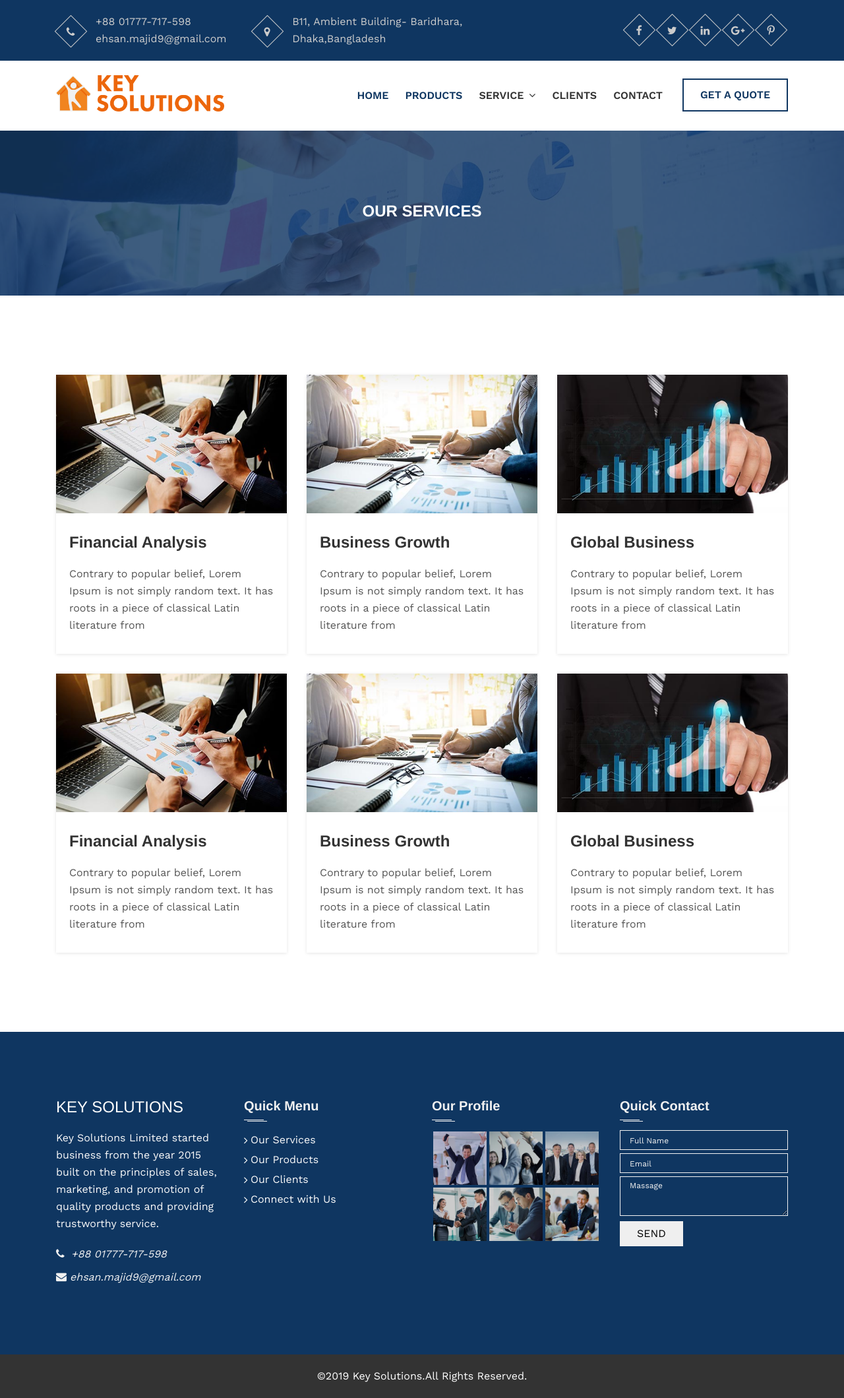
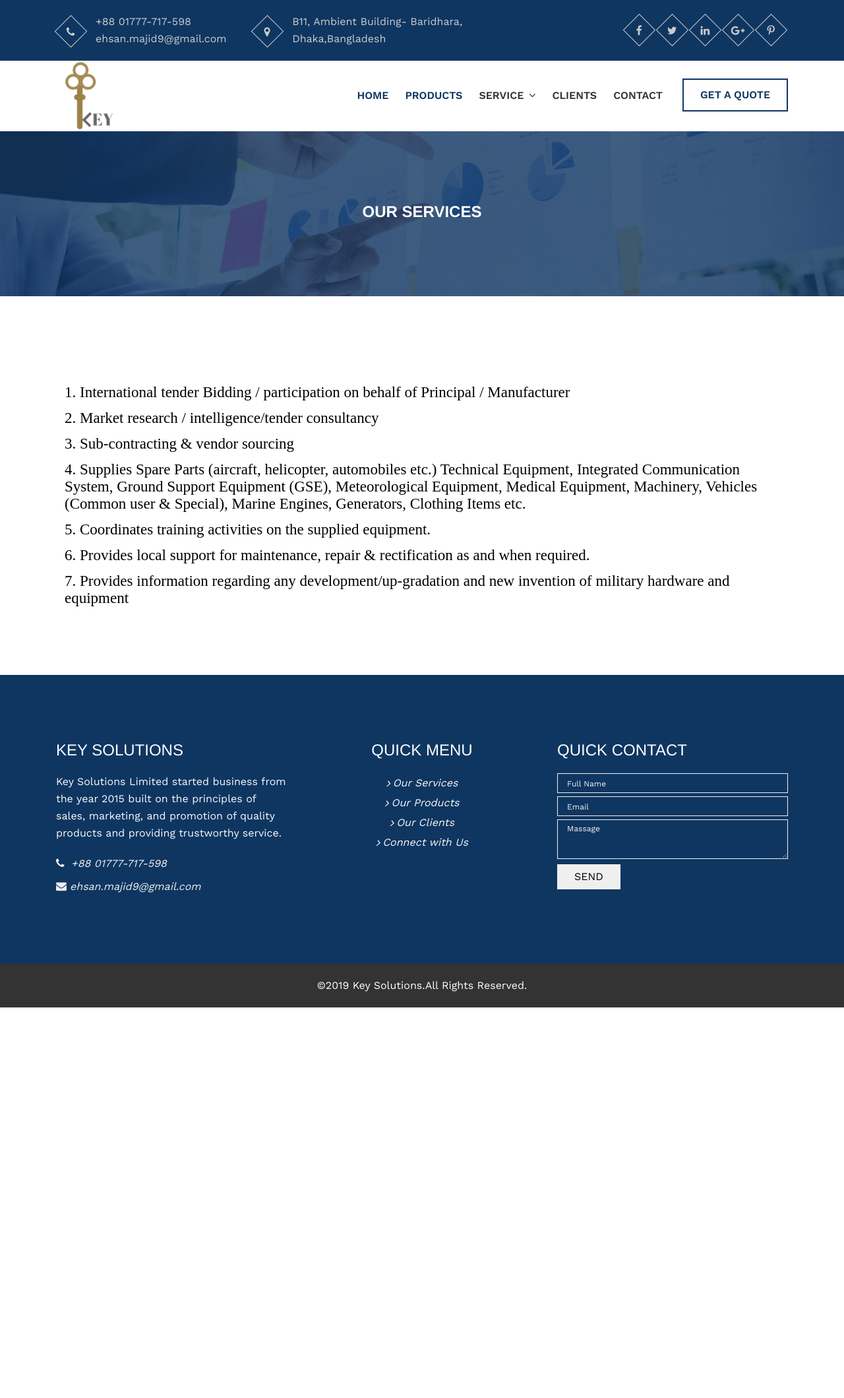
Before and after one commit to eshansolution/eshansolution.github.io, a PHP site: page /service.html in a window 1280 px wide. Shown: the whole page at 66% size. After the commit the page ends 1527 px from the top, so only its background shows below. Run offline with PHP 8.4, Linux system fonts and the light colour scheme; some libraries are stand-ins or nearby versions; some web fonts are replaced.

Commit message:
first modified

```diff
--- a/assets/css/styles.css
+++ b/assets/css/styles.css
@@ -59,6 +59,7 @@
     max-width: 100%;
     height: auto
 }
+
 .fix {
     overflow: hidden
 }
@@ -258,7 +259,11 @@
     -moz-transform: rotate(-45deg);
 }
 .logo {
-    padding: 22px 0;
+
+}
+.logo img{
+    max-width: 42%;
+    height: auto;
 }
 .mainmenu ul {
     -webkit-box-pack: end;
@@ -442,12 +447,21 @@
 }
 .slide-inner1 {
     background: url(../images/slider/1.jpg);
+    background-position: center;
+    background-repeat: no-repeat;
+    background-size: cover;
 }
 .slide-inner2 {
     background: url(../images/slider/2.jpg);
+    background-position: center;
+    background-repeat: no-repeat;
+    background-size: cover;
 }
 .slide-inner3 {
     background: url(../images/slider/3.jpg);
+    background-position: center;
+    background-repeat: no-repeat;
+    background-size: cover;
 }
 .slider-content h2 {
     font-size: 45px;
@@ -1821,3 +1835,11 @@
 .client-text{
     color: #fff;
 }
+
+.service-text p{
+    margin: 13px;
+    font-size: 23px;
+    color: black;
+    font-style: unset;
+    font-family: -webkit-body;
+}
--- a/service.html
+++ b/service.html
@@ -1,4 +1,3 @@
-
 <!doctype html>
 <html class="no-js" lang="html">
 
@@ -72,7 +71,7 @@
                 <div class="row">
                     <div class="col-lg-3 col-md-8 col-sm-7 col-10">
                         <div class="logo">
-                                <a href="http://localhost:8080/wordpress">
+                            <a href="index.html">
                                 <img src="assets/images/logo.png" alt="">
                             </a>
                         </div>
@@ -163,77 +162,52 @@
     <!-- service-area start -->
     <div class="service-area ">
         <div class="container ">
-            <div class="row ">
-                <div class="col-lg-4 col-sm-6 col-12 ">
-                    <div class="service-wrap ">
-                        <div class="service-img ">
-                            <img src="assets/images/service/1.jpg " alt=" ">
+            <div class="row">
+                <div class="col-12 ">
+                    <div class="service-text">
+                            <ul>
+                                    <li>
+                                        <div class="inline">
+                                                <p><span>1. </span> International tender Bidding / participation on behalf of Principal / Manufacturer</p>
                                         </div>
-                        <div class="service-content ">
-                            <h3><a href="service-details.html ">Financial Analysis</a></h3>
-                            <span class="flaticon-graphic "></span>
-                            <p>Contrary to popular belief, Lorem Ipsum is not simply random text. It has roots in a piece of classical Latin literature from</p>
-                        </div>
-                    </div>
-                </div>
-                <div class="col-lg-4 col-sm-6 col-12 ">
-                    <div class="service-wrap ">
-                        <div class="service-img ">
-                            <img src="assets/images/service/2.jpg " alt=" ">
-                        </div>
-                        <div class="service-content ">
-                            <h3><a href="service-details.html ">Business Growth</a></h3>
-                            <span class="flaticon-money-5 "></span>
-                            <p>Contrary to popular belief, Lorem Ipsum is not simply random text. It has roots in a piece of classical Latin literature from</p>
-                        </div>
-                    </div>
-                </div>
-                <div class="col-lg-4 col-sm-6 col-12 ">
-                    <div class="service-wrap ">
-                        <div class="service-img ">
-                            <img src="assets/images/service/3.jpg " alt=" ">
-                        </div>
-                        <div class="service-content ">
-                            <h3><a href="service-details.html ">Global Business</a></h3>
-                            <span class="flaticon-business "></span>
-                            <p>Contrary to popular belief, Lorem Ipsum is not simply random text. It has roots in a piece of classical Latin literature from</p>
-                        </div>
-                    </div>
-                </div>
-                <div class="col-lg-4 col-sm-6 col-12 ">
-                    <div class="service-wrap ">
-                        <div class="service-img ">
-                            <img src="assets/images/service/1.jpg " alt=" ">
-                        </div>
-                        <div class="service-content ">
-                            <h3><a href="service-details.html ">Financial Analysis</a></h3>
-                            <span class="flaticon-graphic "></span>
-                            <p>Contrary to popular belief, Lorem Ipsum is not simply random text. It has roots in a piece of classical Latin literature from</p>
-                        </div>
-                    </div>
-                </div>
-                <div class="col-lg-4 col-sm-6 col-12 ">
-                    <div class="service-wrap ">
-                        <div class="service-img ">
-                            <img src="assets/images/service/2.jpg " alt=" ">
-                        </div>
-                        <div class="service-content ">
-                            <h3><a href="service-details.html ">Business Growth</a></h3>
-                            <span class="flaticon-money-5 "></span>
-                            <p>Contrary to popular belief, Lorem Ipsum is not simply random text. It has roots in a piece of classical Latin literature from</p>
-                        </div>
-                    </div>
-                </div>
-                <div class="col-lg-4 col-sm-6 col-12 ">
-                    <div class="service-wrap ">
-                        <div class="service-img ">
-                            <img src="assets/images/service/3.jpg " alt=" ">
-                        </div>
-                        <div class="service-content ">
-                            <h3><a href="service-details.html ">Global Business</a></h3>
-                            <span class="flaticon-business "></span>
-                            <p>Contrary to popular belief, Lorem Ipsum is not simply random text. It has roots in a piece of classical Latin literature from</p>
-                        </div>
+                                    </li>
+                                    <li>
+                                       <p>
+                                        <span>2.</span>
+                                        Market research / intelligence/tender consultancy</p>
+
+                                    </li>
+                                    <li>
+                                        <p>
+                                        <span>3.</span>
+                                        Sub-contracting & vendor sourcing</p>
+                                    </li>
+                                    <li>
+                                        <p>
+                                        <span>4.</span>
+                                        Supplies Spare Parts (aircraft, helicopter, automobiles etc.) Technical Equipment,
+                                            Integrated Communication System, Ground Support Equipment (GSE), Meteorological
+                                            Equipment, Medical Equipment, Machinery, Vehicles (Common user & Special), Marine
+                                            Engines, Generators, Clothing Items etc.</p>
+
+                                    </li>
+                                    <li>
+                                        <p>
+                                        <span>5.</span>
+                                        Coordinates training activities on the supplied equipment.</p>
+                                    </li>
+                                    <li>
+                                        <p>
+                                        <span>6.</span>
+                                        Provides local support for maintenance, repair & rectification as and when required.</p>
+                                    </li>
+                                    <li>
+                                        <p>
+                                        <span>7.</span>
+                                        Provides information regarding any development/up-gradation and new invention of
+                                        military hardware and equipment</p>
+                                    </li>
+                                </ul>
                     </div>
                 </div>
             </div>
@@ -246,11 +220,12 @@
         <div class=" footer-top ">
             <div class=" container ">
                 <div class=" row ">
-                        <div class=" col-lg-3 col-sm-6 col-12 ">
+                    <div class=" col-lg-4 col-sm-8 col-12 ">
                         <div class=" footer-widget footer-logo ">
                             <h1>Key Solutions</h1>
                             <p>
-                                    Key Solutions Limited started business from the year 2015 built on the principles of sales, marketing, and promotion of quality products and providing trustworthy service.
+                                Key Solutions Limited started business from the year 2015 built on the principles of
+                                sales, marketing, and promotion of quality products and providing trustworthy service.
                             </p>
                             <ul>
                                 <li><i class=" fa fa-phone "></i> +88 01777-717-598</li>
@@ -258,18 +233,20 @@
                             </ul>
                         </div>
                     </div>
-                        <div class=" col-lg-3 col-sm-6 col-12 ">
-                            <div class=" footer-widget footer-menu ">
-                            <h2>Quick Menu</h2>
+                    <div class=" col-lg-4 col-sm-8 col-12">
+                        <div class=" footer-widget footer-menu footer-logo text-center ">
+                            <h1>Quick Menu</h1>
+                            <div class="text-center">
                                 <ul>
-                                <li><a href=" service.html">Our Services</a></li>
+                                    <li><a href="service.html">Our Services</a></li>
                                     <li><a href="products.html">Our Products</a></li>
                                     <li><a href="clients.html">Our Clients</a></li>
                                     <li><a href="contact.html">Connect with Us</a></li>
                                 </ul>
                             </div>
                         </div>
-                    <div class=" col-lg-3 col-sm-6 col-12 ">
+                    </div>
+                    <!-- <div class=" col-lg-3 col-sm-6 col-12 ">
                         <div class=" footer-widget instagram-wrap ">
                             <h2>Our Profile</h2>
                             <ul>
@@ -281,10 +258,10 @@
                                 <li><a href=" # "><img src=" assets/images/instagram/6.jpg " alt=" "></a></li>
                             </ul>
                         </div>
-                    </div>
-                    <div class=" col-lg-3 col-sm-6 col-12 ">
-                        <div class=" footer-widget quick-contact ">
-                            <h2>Quick Contact</h2>
+                    </div> -->
+                    <div class=" col-lg-4 col-sm-8 col-12 ">
+                        <div class=" footer-widget quick-contact footer-logo ">
+                            <h1>Quick Contact</h1>
                             <form action=" # ">
                                 <input type=" text " placeholder=" Full Name ">
                                 <input type=" email " placeholder=" Email ">
@@ -327,13 +304,13 @@
     <script src="assets/js/jquery.nicescroll.min.js"></script>
     <!-- nice scroll -->
     <script>
-        $(document).ready(function() {
+        $(document).ready(function () {
             var nice = $("html").niceScroll();  // The document page (body)
-            $("#div1").html($("#div1").html()+' '+nice.version);
-            $("#boxscroll").niceScroll({cursorborder:"",cursorcolor:"#00F",boxzoom:true}); // First scrollable DIV
-            $("#boxscroll2").niceScroll("#contentscroll2",{cursorcolor:"#F00",cursoropacitymax:0.7,boxzoom:true,touchbehavior:true});  // Second scrollable DIV
-            $("#boxframe").niceScroll("#boxscroll3",{cursorcolor:"#0F0",cursoropacitymax:0.7,boxzoom:true,touchbehavior:true});  // This is an IFrame (iPad compatible)
-            $("#boxscroll4").niceScroll("#boxscroll4 .wrapper",{boxzoom:true});  // hw acceleration enabled when using wrapper
+            $("#div1").html($("#div1").html() + ' ' + nice.version);
+            $("#boxscroll").niceScroll({ cursorborder: "", cursorcolor: "#00F", boxzoom: true }); // First scrollable DIV
+            $("#boxscroll2").niceScroll("#contentscroll2", { cursorcolor: "#F00", cursoropacitymax: 0.7, boxzoom: true, touchbehavior: true });  // Second scrollable DIV
+            $("#boxframe").niceScroll("#boxscroll3", { cursorcolor: "#0F0", cursoropacitymax: 0.7, boxzoom: true, touchbehavior: true });  // This is an IFrame (iPad compatible)
+            $("#boxscroll4").niceScroll("#boxscroll4 .wrapper", { boxzoom: true });  // hw acceleration enabled when using wrapper
         });
     </script>
 </body>
```
Also changed, not shown: clients.html (+18 -17 lines), contact.html (+17 -14 lines), index.html (+23 -21 lines), products.html (+16 -12 lines), assets/images/logo.png, assets/images/logo22.png (added), assets/images/project/4.jpg, assets/images/service/h2.jpg, assets/images/service/v.jpg, assets/images/slider/1.jpg, assets/images/slider/2.jpg, assets/images/slider/3.jpg. Lines whose indentation alone changed are shown as unchanged.
